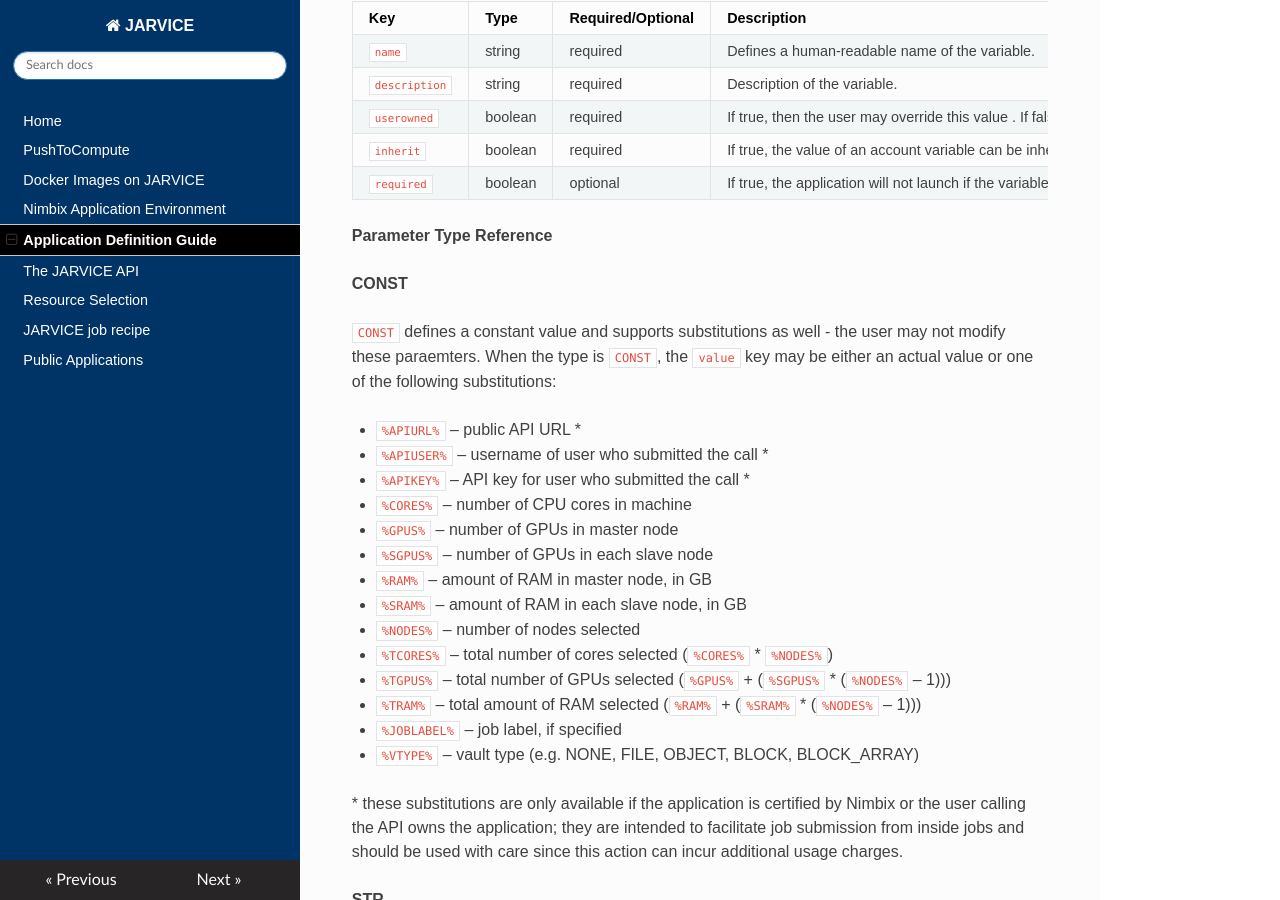
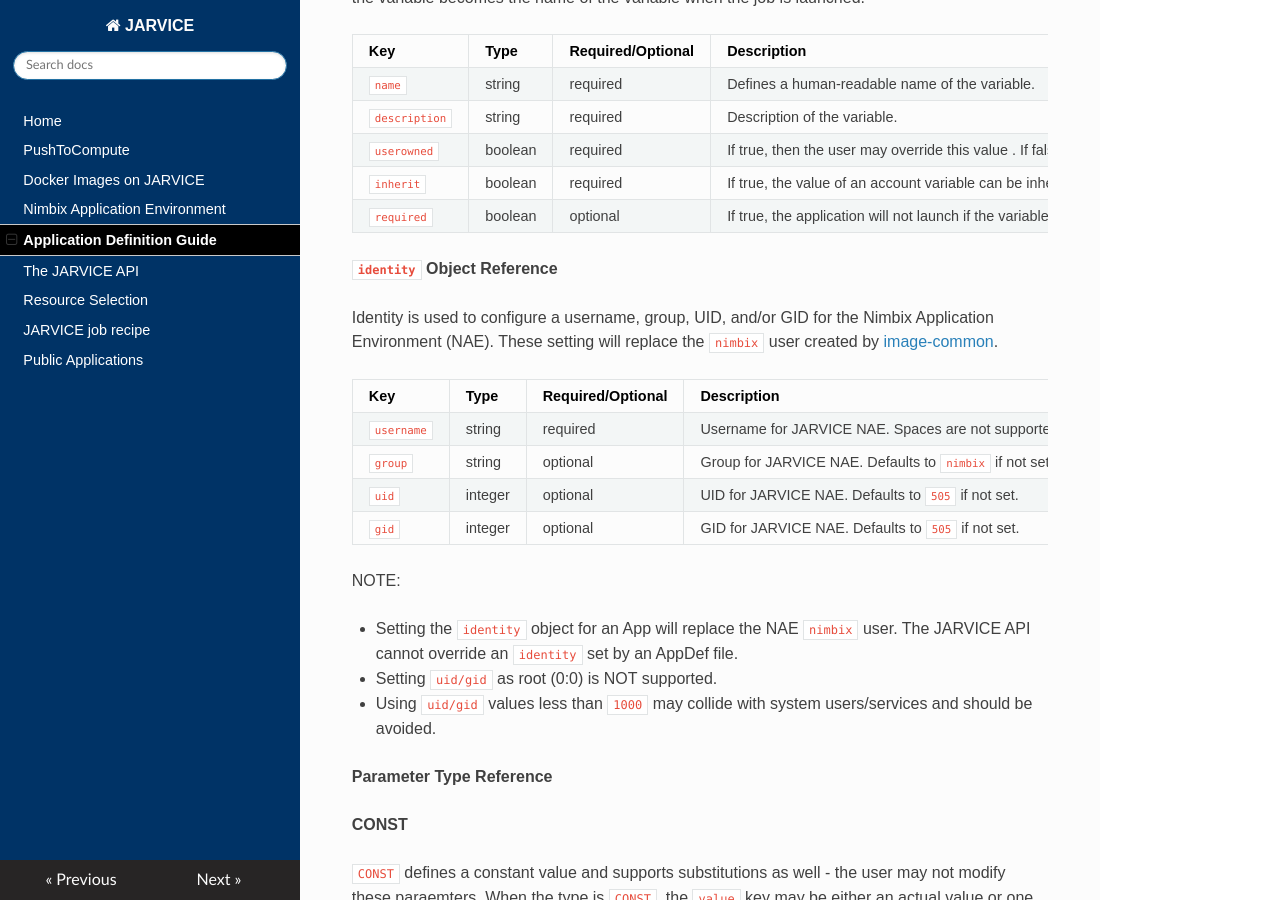
Before and after one commit to nimbix/jardoc, an MkDocs documentation site: the page built from docs/appdef.md, in a window 1280 px wide and 900 px high, scrolled down 2899 px. Built offline with MkDocs 1.6.1, drawn with Linux system fonts in a browser that asks for light colours; nearby versions of some CDN libraries; old or Windows-style settings are respelled for this version of MkDocs; some of the changed text lies outside the part shown.

Commit message:
Identity (#2)
* Update documentation for in-container identity
* Add link for NAE from API jarvice/submit

Signed-off-by: Kenneth Hill <ken.hill@nimbix.net>

```diff
--- a/docs/appdef.md
+++ b/docs/appdef.md
@@ -23,6 +23,7 @@
 ---|---|---|---
 `commands`|command (object)|required|Defines an application command in the application drop-down
 `variables`|variable (object)|optional|Defines user and application-defined environment variables which will be available in `/etc/JARVICE/jobenv.sh`. This can be overridden in a command that is defined in the `commands` section.  These variables are set at the account level by Support and not user managed.
+`identity`|identity (object)|optional|Defines user identity to use within the JARVICE environment.
 
 **Storage and Machine Options**
 
@@ -90,6 +91,23 @@
 `userowned`|boolean|required|If true, then the user may override this value  . If false, it is an account variable which is currently managed and set by Nimbix Support.  Please note that this parameter is currently ignored and is treated as false.
 `inherit`|boolean|required|If true, the value of an account variable can be inherited from a team’s payer account.
 `required`|boolean|optional|If true, the application will not launch if the variable is not defined.
+
+**`identity` Object Reference**
+
+Identity is used to configure a username, group, UID, and/or GID for the Nimbix Application Environment (NAE). These setting will replace the `nimbix` user created by [image-common](https://github.com/nimbix/image-common).
+
+Key|Type|Required/Optional|Description
+---|---|---|---
+`username`|string|required|Username for JARVICE NAE. Spaces are not supported.
+`group`|string|optional|Group for JARVICE NAE. Defaults to `nimbix` if not set.
+`uid`|integer|optional|UID for JARVICE NAE. Defaults to `505` if not set.
+`gid`|integer|optional|GID for JARVICE NAE. Defaults to `505` if not set.
+
+NOTE:
+
+* Setting the `identity` object for an App will replace the NAE `nimbix` user. The JARVICE API cannot override an `identity` set by an AppDef file.
+* Setting `uid/gid` as root (0:0) is NOT supported.
+* Using `uid/gid` values less than `1000` may collide with system users/services and should be avoided.
 
 **Parameter Type Reference**
 
```
Also changed, not shown: docs/api.md (+12 -0 lines), docs/docker.md (+2 -0 lines), docs/nae.md (+5 -0 lines).
